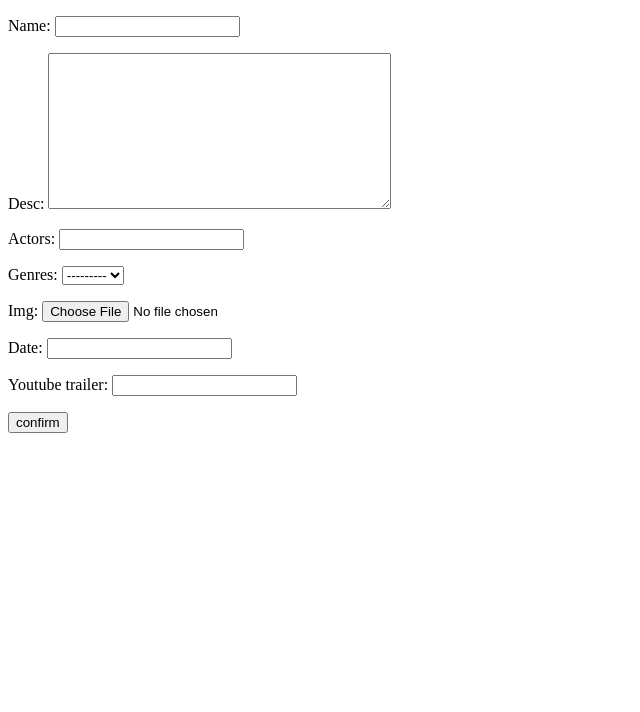
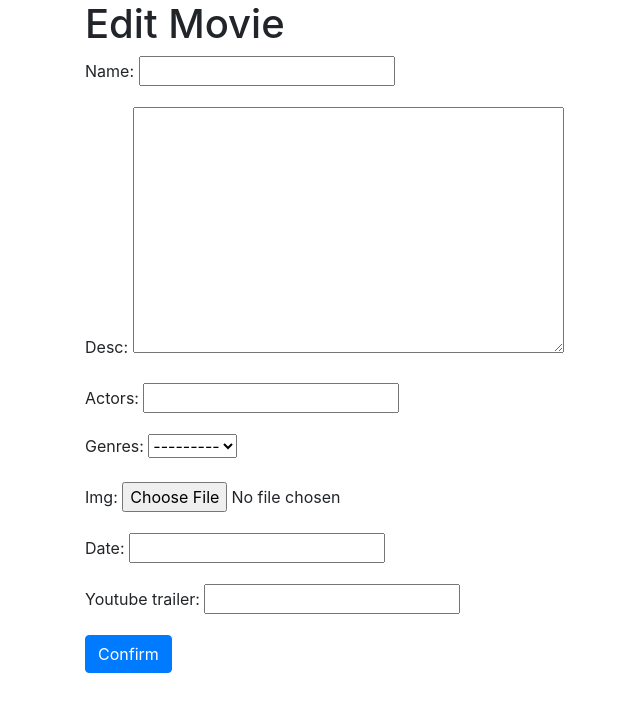
Before and after one commit to pythoninmakesinfo/moviewebsite, a Django app: template template/edit.html in a window 1280 px wide. Shown: the top 712 px of the page, without its empty margins (0-640 px from the left). Run offline with Django 4.2, Linux system fonts and the light colour scheme; the template is opened without the code that fills it: values that come from a table or form of the project are taken from there, others are empty.

Commit message:
Update edit.html

```diff
--- a/template/edit.html
+++ b/template/edit.html
@@ -2,14 +2,17 @@
 <html lang="en">
 <head>
     <meta charset="UTF-8">
-    <title>Title</title>
+    <title>Edit Movie</title>
+    <link rel="stylesheet" href="https://cdn.jsdelivr.net/npm/bootstrap@4.0.0/dist/css/bootstrap.min.css">
 </head>
 <body>
-<form method="POST" enctype="multipart/form-data">
-    {% csrf_token %}
-    {{form.as_p}}
-    <button type="submit">confirm</button>
-
-</form>
+<div class="container">
+    <h1>Edit Movie</h1>
+    <form method="POST" enctype="multipart/form-data">
+        {% csrf_token %}
+        {{ form.as_p }}
+        <button type="submit" class="btn btn-primary">Confirm</button>
+    </form>
+</div>
 </body>
 </html>
```
